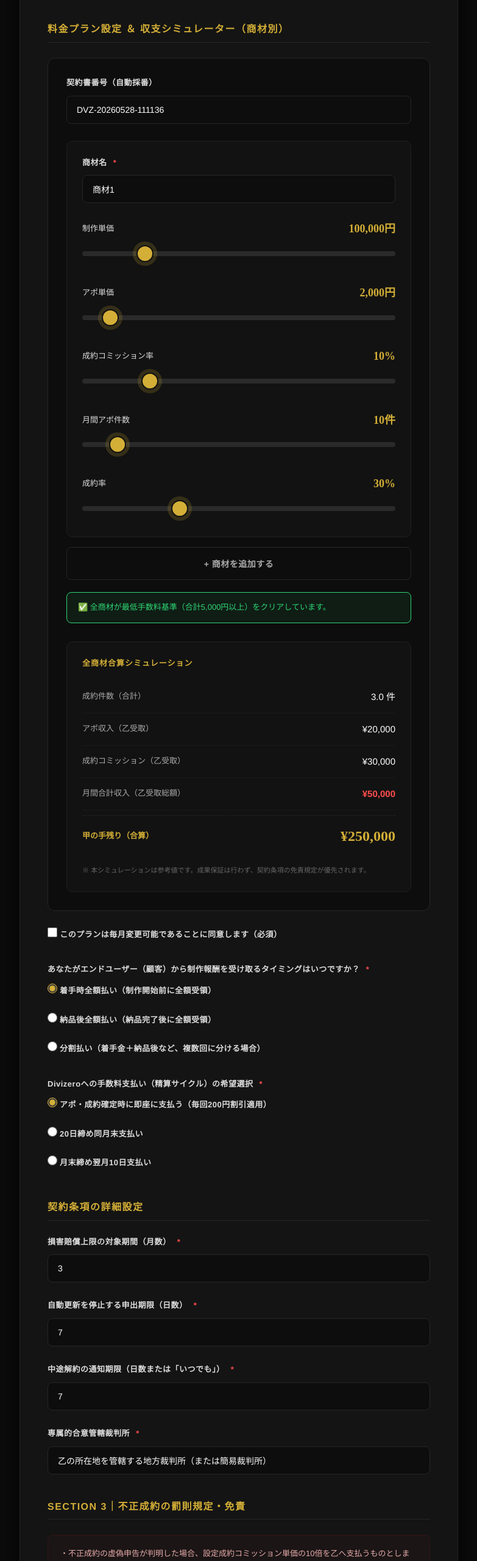
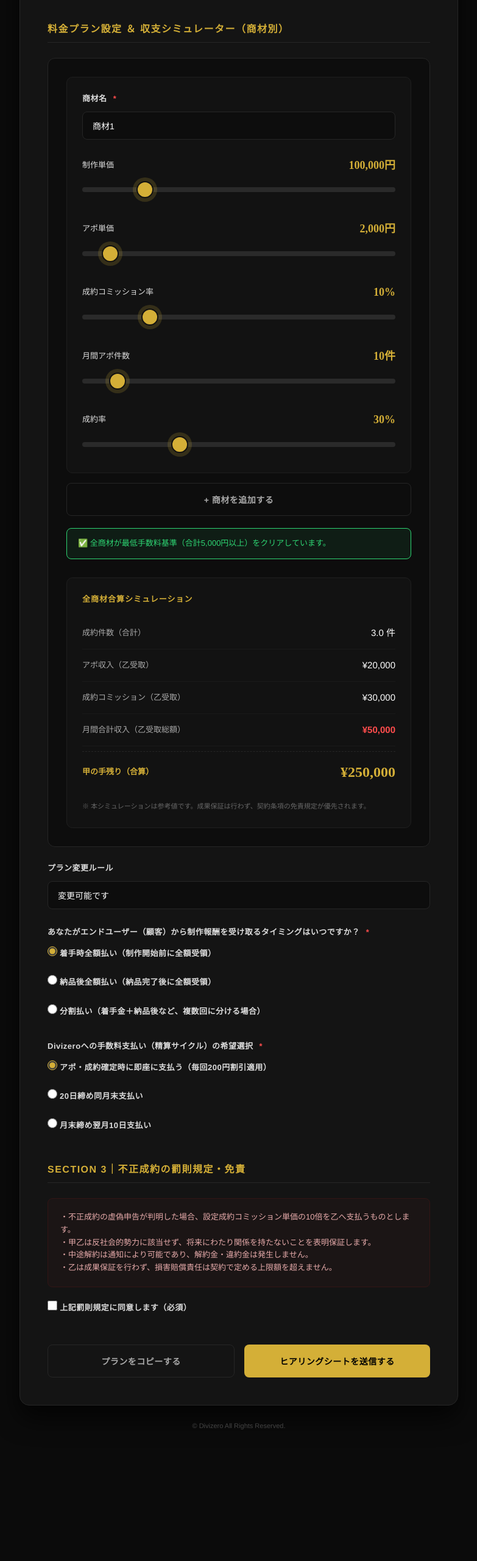
Before and after one commit to closer-official/hearing-sheet, a website: page index.html in a window 1280 px wide. Shown: the part 1320-3880 px from the top of the page at 61% size, without its empty margins (248-1031 px from the left). After the commit the page ends 3727 px from the top, so only its background shows below. Drawn offline with Linux system fonts and the light colour scheme.

Commit message:
hearingsheet

```diff
--- a/index.html
+++ b/index.html
@@ -648,10 +648,6 @@
         <div class="section-title">料金プラン設定 ＆ 収支シミュレーター（商材別）</div>
 
         <div class="simulator-box">
-            <div class="form-group">
-                <label for="contract_id">契約書番号（自動採番）</label>
-                <input type="text" id="contract_id" readonly>
-            </div>
             <div id="productList"></div>
             <div class="btn-container" style="margin-top: 10px;">
                 <button type="button" class="btn-secondary" onclick="addProduct()">+ 商材を追加する</button>
@@ -698,12 +694,8 @@
         </div>
 
         <div class="form-group">
-            <div class="checkbox-group">
-                <label class="checkbox-label">
-                    <input type="checkbox" id="agree_plan" required>
-                    <span>このプランは毎月変更可能であることに同意します（必須）</span>
-                </label>
-            </div>
+            <label>プラン変更ルール</label>
+            <input type="text" value="変更可能です" readonly>
         </div>
 
         <div class="form-group">
@@ -722,24 +714,6 @@
                 <label class="radio-label"><input type="radio" name="divizero_timing" value="20日締め同月末支払い"> 20日締め同月末支払い</label>
                 <label class="radio-label"><input type="radio" name="divizero_timing" value="月末締め翌月10日支払い"> 月末締め翌月10日支払い</label>
             </div>
-        </div>
-
-        <div class="section-title">契約条項の詳細設定</div>
-        <div class="form-group">
-            <label for="liability_cap_months">損害賠償上限の対象期間（月数） <span class="required">*</span></label>
-            <input type="number" id="liability_cap_months" required min="1" value="3">
-        </div>
-        <div class="form-group">
-            <label for="auto_renew_notice_days">自動更新を停止する申出期限（日数） <span class="required">*</span></label>
-            <input type="number" id="auto_renew_notice_days" required min="1" value="7">
-        </div>
-        <div class="form-group">
-            <label for="cancel_notice_days">中途解約の通知期限（日数または「いつでも」） <span class="required">*</span></label>
-            <input type="text" id="cancel_notice_days" required value="7">
-        </div>
-        <div class="form-group">
-            <label for="jurisdiction">専属的合意管轄裁判所 <span class="required">*</span></label>
-            <input type="text" id="jurisdiction" required value="乙の所在地を管轄する地方裁判所（または簡易裁判所）">
         </div>
 
         <div class="section-title">Section 3｜不正成約の罰則規定・免責</div>
@@ -771,12 +745,6 @@
     function toNum(value, fallback = 0) {
         const n = Number(value);
         return Number.isFinite(n) ? n : fallback;
-    }
-
-    function createContractId() {
-        const now = new Date();
-        const pad = (v) => String(v).padStart(2, '0');
-        return `DVZ-${now.getFullYear()}${pad(now.getMonth() + 1)}${pad(now.getDate())}-${pad(now.getHours())}${pad(now.getMinutes())}${pad(now.getSeconds())}`;
     }
 
     function productTemplate(index, defaultPrice = 100000) {
@@ -881,10 +849,9 @@
     }
 
     function copyPlanToClipboard() {
-        const contractId = document.getElementById('contract_id').value;
         const products = getProductsFromUI();
         const productLines = products.map((product, i) => `■ 商材${i + 1}(${product.name}): 単価¥${product.price.toLocaleString()} / アポ単価¥${product.apo_fee.toLocaleString()} / コミッション${product.com_rate}% / 月間アポ${product.apo_count}件 / 成約率${product.close_rate}%`);
-        const text = `【Divizero 策定プラン構成】\n契約ID: ${contractId}\n${productLines.join('\n')}`;
+        const text = `【Divizero 策定プラン構成】\n${productLines.join('\n')}`;
         navigator.clipboard.writeText(text).then(() => alert('プラン構成をクリップボードにコピーしました。')).catch(() => alert('コピーに失敗しました。'));
     }
 
@@ -897,7 +864,6 @@
 
         const products = getProductsFromUI();
         const formData = {
-            contract_id: document.getElementById('contract_id').value,
             name: document.getElementById('name').value,
             email: document.getElementById('email').value,
             insta_url: document.getElementById('insta_url').value,
@@ -911,10 +877,6 @@
             com_rate: products[0]?.com_rate || 0,
             apo_count: products[0]?.apo_count || 0,
             close_rate: products[0]?.close_rate || 0,
-            liability_cap_months: document.getElementById('liability_cap_months').value,
-            auto_renew_notice_days: document.getElementById('auto_renew_notice_days').value,
-            cancel_notice_days: document.getElementById('cancel_notice_days').value,
-            jurisdiction: document.getElementById('jurisdiction').value,
             payment_timing: document.querySelector('input[name="payment_timing"]:checked').value,
             divizero_timing: document.querySelector('input[name="divizero_timing"]:checked').value
         };
@@ -932,7 +894,6 @@
                 document.getElementById('hearingForm').reset();
                 document.getElementById('productList').innerHTML = '';
                 addProduct();
-                document.getElementById('contract_id').value = createContractId();
                 updateSimulator();
             } else {
                 alert('送信に失敗しました。時間をおいて再度お試しください。');
@@ -947,7 +908,6 @@
     }
 
     window.onload = function() {
-        document.getElementById('contract_id').value = createContractId();
         document.getElementById('base_price_input').value = 100000;
         document.getElementById('base_price_input').addEventListener('input', () => {
             const firstProduct = document.querySelector('.product-card');
```
Also changed, not shown: api/send.js (+7 -19 lines).
